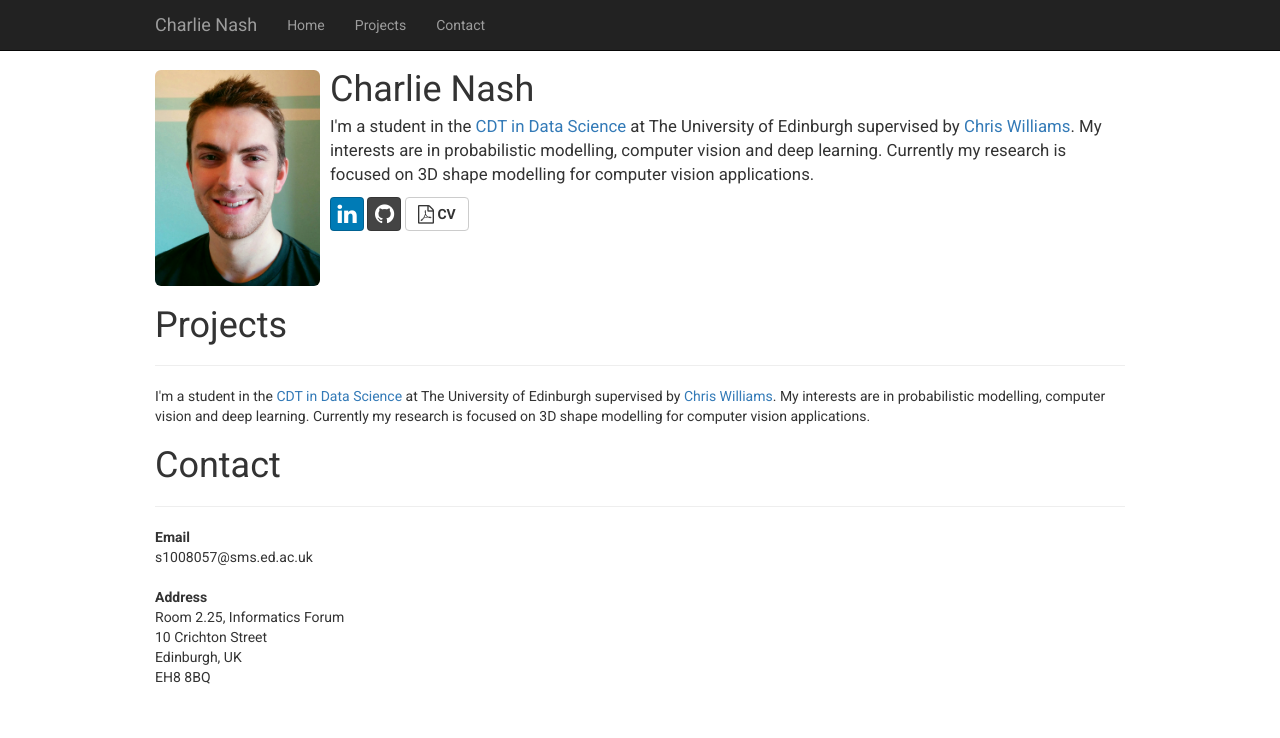
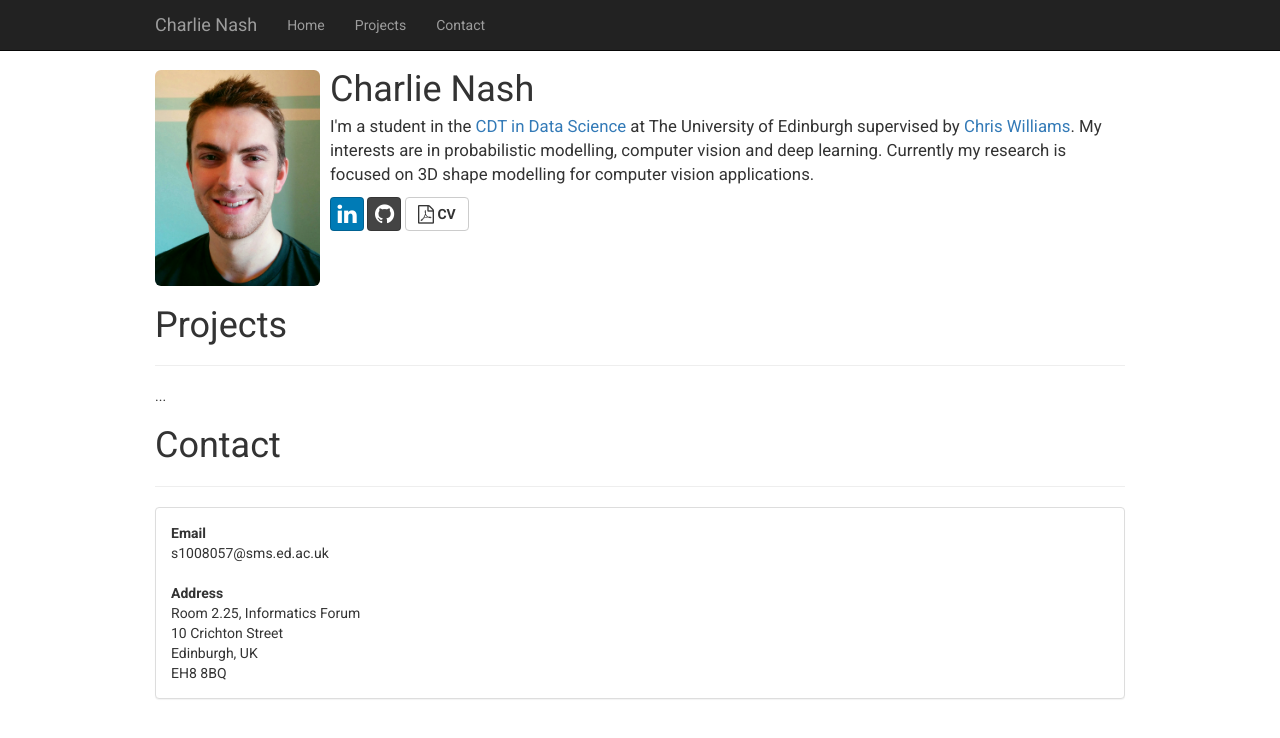
Before and after one commit to charlienash/charlienash.github.io, a Jekyll site: the page index.html, which Jekyll copies as it is, in a window 1280 px wide. Shown: the top 738 px of the page. Built offline with Jekyll 4.4.1, drawn with Linux system fonts in a browser that asks for light colours; nearby versions of some CDN libraries; library files that are not in the unit come from our copies.

Commit message:
Update index.html

```diff
--- a/index.html
+++ b/index.html
@@ -115,14 +115,15 @@
 					<h1 id="Projects">Projects</h1>
 					<hr>
 
-					<p> I'm a student in the <a href="http://datascience.inf.ed.ac.uk/">CDT in Data Science</a> at The University of Edinburgh supervised by <a href="http://homepages.inf.ed.ac.uk/ckiw/">Chris Williams</a>. My interests are in probabilistic modelling, computer vision and deep learning. Currently my research is focused on 3D shape modelling for computer vision applications.</p>
+					<p> ... </p>
 
 					<!-- Page Heading -->
 					<h1 id="Contact">Contact</h1>
 					<hr>
 
-					<p>
-						<b>Email</b>
+					<div class="panel panel-default">
+					  <div class="panel-body">
+    						<b>Email</b>
 						<br>
 						s1008057@sms.ed.ac.uk
 						<br><br>
@@ -132,8 +133,8 @@
 						10 Crichton Street <br>
 						Edinburgh, UK <br>
 						EH8 8BQ
-					</p>
-
+					  </div>
+					</div>
 				</div>
 			</div>
 			</div>
```
